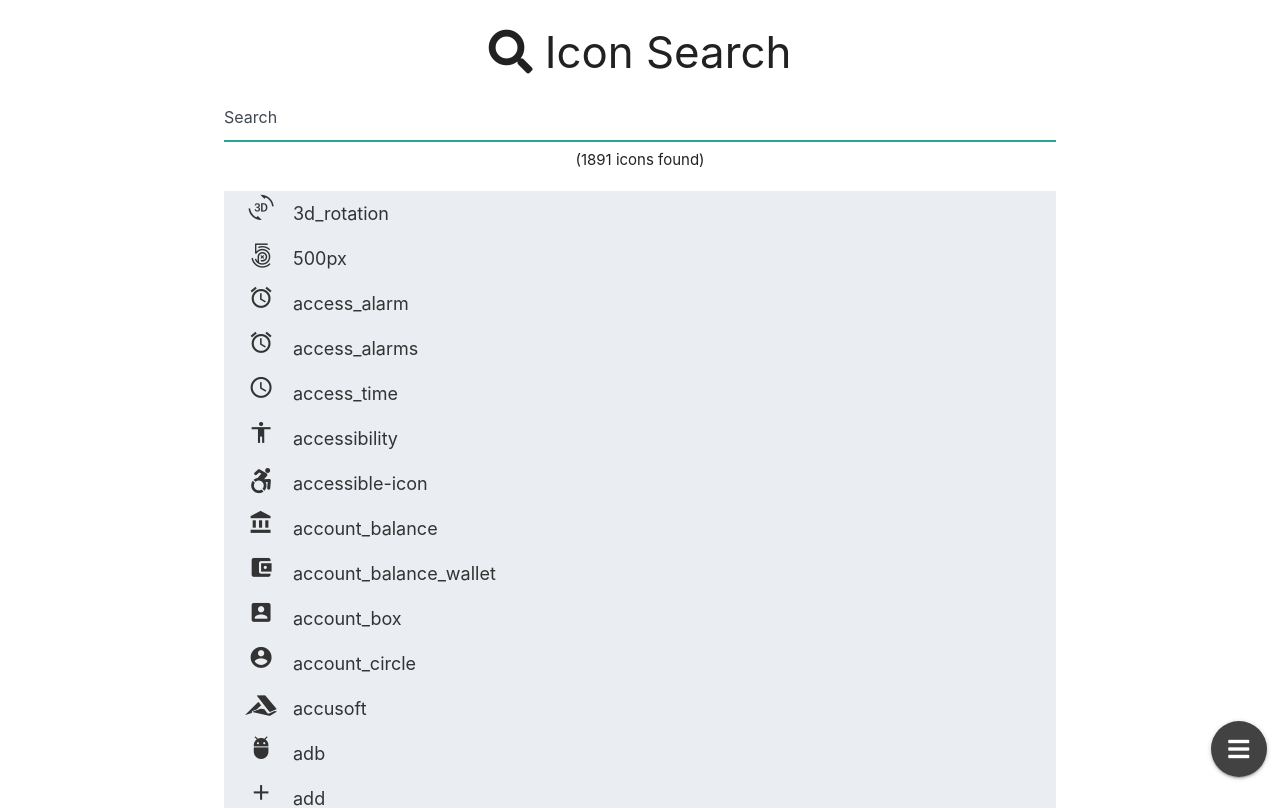
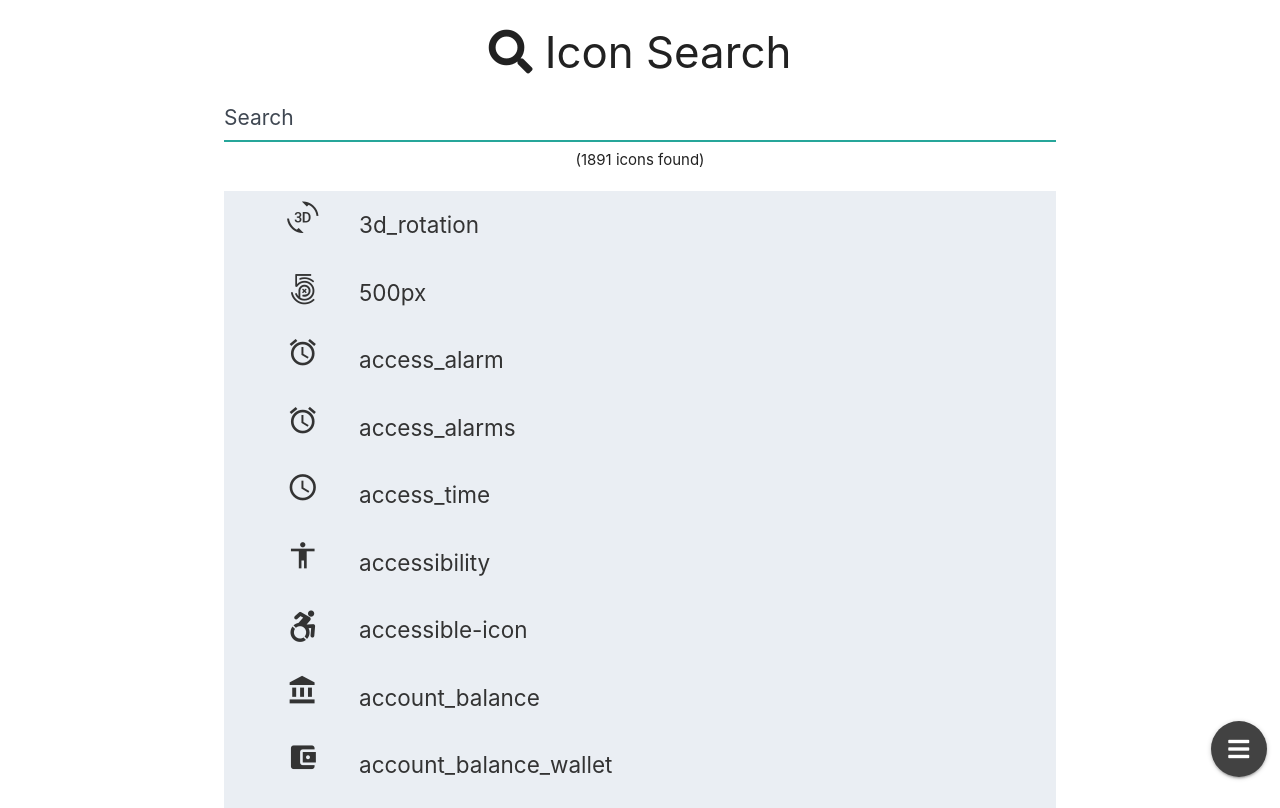
Before and after one commit to Virtualimmortal/iconBrowser, a React (Create React App) app: page / in a window 1280 px wide. Shown: the top 808 px of the page. Built offline with nearby package versions, Linux system fonts and the light colour scheme; some icons are missing.

Commit message:
Adding styling for pc results list

```diff
--- a/src/App.css
+++ b/src/App.css
@@ -136,3 +136,47 @@ body.loading #loadingIndicator {
   margin-bottom: 0;
   z-index: 2000;
 }
+
+
+/* -------------------------------------------------------------------
+ * responsive:
+ *
+* ------------------------------------------------------------------- */
+@media only screen and (max-width: 400px) {
+
+
+
+}
+
+
+/* Small devices (portrait tablets and large phones, 600px and up) */
+@media only screen and (max-width: 600px) {
+
+
+}
+
+
+/* Large devices (laptops/desktops, 992px and up) */
+@media only screen and (min-width: 992px) {
+
+  #iconBrowser {
+    font-size: 1.4em;
+  }
+  #results ul li {
+    line-height: 4.5em;
+  }
+  #results ul li a {
+    font-size: 1.5em;
+    padding-left: 2em;
+  }
+  #results ul li .icon-result .markup {
+    margin-right: 1em;
+  }
+}
+
+
+/* Extra large devices (large laptops and desktops, 1200px and up) */
+@media only screen and (min-width: 1200px) {
+
+
+}
```
